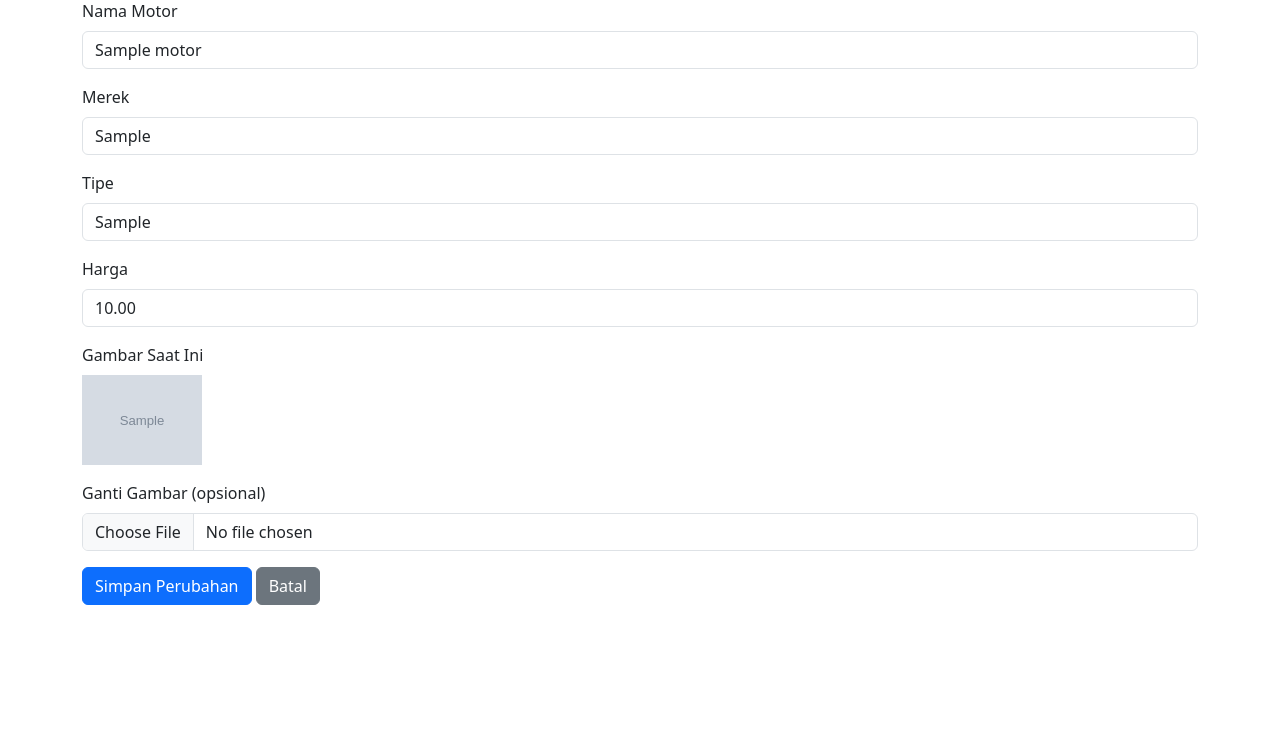
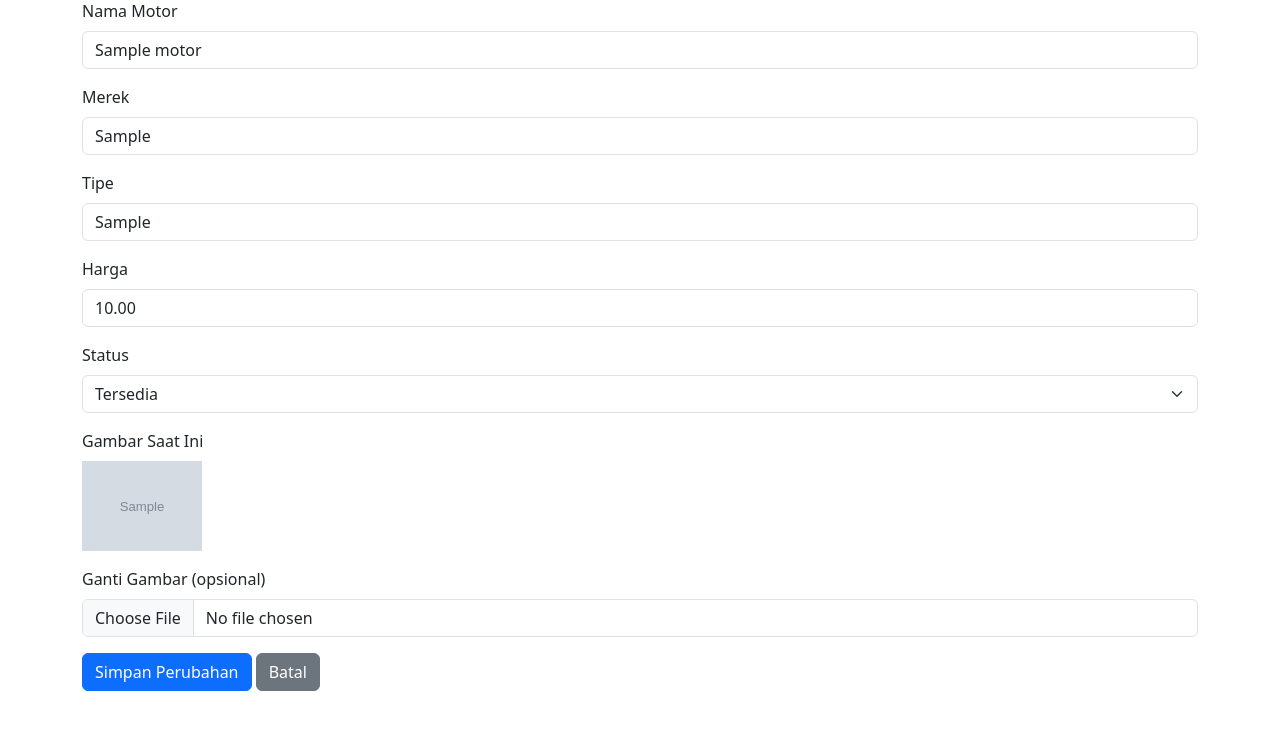
Before and after one commit to Helmy0-0/sewa-motor, a PHP site: page /edit_motor.php?id=1 in a window 1280 px wide. Shown: the part 67-800 px from the top of the page. Run offline with PHP 8.4, Linux system fonts and the light colour scheme; tables that the repository leaves empty hold one stand-in row (values such as "Sample post"); grey boxes marked "Sample" are stand-in pictures; data that the repository does not hold is empty.

Commit message:
Refactor database connection and enhance motor management features
- Updated connection logic in connect.php to use the environment variables.
- Added 'Status' column to daftar_motor.php for displaying motor availability.
- Enhanced edit_motor.php to include a status selection for motors.
- Modified proses_edit_motor.php to handle status updates during motor edits.
- Filtered available motors in transaksi.php to only show those with 'Tersedia' status.

```diff
--- a/src/connect.php
+++ b/src/connect.php
@@ -9,10 +9,10 @@ $password = $env['DB_PASSWORD'];
 $database = $env['DB_NAME'];
 
 // // Buat docker
-// $conn = new mysqli($host, $username, $password, $database);
+$conn = new mysqli($host, $username, $password, $database);
 
 //buat local
-$conn = new mysqli("localhost", "root", "", "projekpbw");
+#$conn = new mysqli("localhost", "root", "", "projekpbw");
 
 
 // Cek koneksi
--- a/src/daftar_motor.php
+++ b/src/daftar_motor.php
@@ -74,6 +74,7 @@ include 'nav.php';
                             <th>Tipe</th>
                             <th>Harga</th>
                             <th>Gambar</th>
+                            <th>Status</th>
                             <th>Aksi</th>
                         </tr>
                     </thead>
@@ -103,6 +104,9 @@ include 'nav.php';
                                             <i class="bi bi-trash"></i> Hapus
                                         </a>
                                     </td>
+                                    <td>
+                                        <?php echo htmlspecialchars($row['status']) ?>
+                                    </td>
                                 </tr>
                             <?php endwhile; ?>
                         <?php else: ?>
--- a/src/edit_motor.php
+++ b/src/edit_motor.php
@@ -20,11 +20,13 @@ $motor = $result->fetch_assoc();
 ?>
 <!DOCTYPE html>
 <html lang="id">
+
 <head>
     <meta charset="UTF-8">
     <title>Edit Data Motor</title>
     <link href="https://cdn.jsdelivr.net/npm/bootstrap@5.3.0/dist/css/bootstrap.min.css" rel="stylesheet">
 </head>
+
 <body>
     <div class="container mt-4">
         <h3>Edit Data Motor</h3>
@@ -34,30 +36,37 @@ $motor = $result->fetch_assoc();
 
             <div class="mb-3">
                 <label for="nama_motor" class="form-label">Nama Motor</label>
-            <input type="text" id="nama_motor" name="nama_motor"
-                   class="form-control" required
+                <input type="text" id="nama_motor" name="nama_motor" class="form-control" required
                     value="<?php echo htmlspecialchars($motor['nama_motor']) ?>">
             </div>
 
             <div class="mb-3">
                 <label for="merek" class="form-label">Merek</label>
-            <input type="text" id="merek" name="merek"
-                   class="form-control" required
+                <input type="text" id="merek" name="merek" class="form-control" required
                     value="<?php echo htmlspecialchars($motor['merek']) ?>">
             </div>
 
             <div class="mb-3">
                 <label for="tipe" class="form-label">Tipe</label>
-            <input type="text" id="tipe" name="tipe"
-                   class="form-control" required
+                <input type="text" id="tipe" name="tipe" class="form-control" required
                     value="<?php echo htmlspecialchars($motor['tipe']) ?>">
             </div>
 
             <div class="mb-3">
                 <label for="harga" class="form-label">Harga</label>
-            <input type="number" id="harga" name="harga"
-                   class="form-control" required
+                <input type="number" id="harga" name="harga" class="form-control" required
                     value="<?php echo htmlspecialchars($motor['harga']) ?>">
+            </div>
+            <div class="mb-3">
+                <label for="status" class="form-label">Status</label>
+                <select id="status" name="status" class="form-select" required>
+                    <option value="Tersedia" <?= $motor['status'] === 'Tersedia' ? 'selected' : '' ?>>
+                        Tersedia
+                    </option>
+                    <option value="Tidak Tersedia" <?= $motor['status'] === 'Tidak Tersedia' ? 'selected' : '' ?>>
+                        Tidak Tersedia
+                    </option>
+                </select>
             </div>
 
             <div class="mb-3">
@@ -79,4 +88,5 @@ $motor = $result->fetch_assoc();
         </form>
     </div>
 </body>
+
 </html>
--- a/src/proses_edit_motor.php
+++ b/src/proses_edit_motor.php
@@ -22,6 +22,7 @@ $old = $result->fetch_assoc();
 $nama_motor = $_POST['nama_motor'] ?? '';
 $merek = $_POST['merek'] ?? '';
 $tipe = $_POST['tipe'] ?? '';
+$status = $_POST['status'] ?? '';
 $harga = ($_POST['harga'] === '' || !isset($_POST['harga']))
     ? $old['harga']
     : floatval($_POST['harga']);
@@ -70,16 +71,17 @@ if (isset($_FILES['file']) && $_FILES['file']['error'] === UPLOAD_ERR_OK) {
 //upload ke db
 $update = $conn->prepare(
     "UPDATE motor
-       SET nama_motor = ?, merek = ?, tipe = ?, harga = ?, gambar = ?
+       SET nama_motor = ?, merek = ?, tipe = ?, harga = ?, gambar = ?, status = ?
      WHERE id_motor = ?"
 );
 $update->bind_param(
-    "sssdsi",
+    "sssdssi",
     $nama_motor,
     $merek,
     $tipe,
     $harga,
     $gambarUrl,
+    $status,
     $id_motor
 );
 
--- a/src/transaksi.php
+++ b/src/transaksi.php
@@ -2,7 +2,7 @@
 include 'connect.php';
 include 'nav.php';
 
-$motorr = $conn->query("SELECT id_motor, nama_motor FROM motor");
+$motorr = $conn->query("SELECT id_motor, nama_motor FROM motor WHERE status = 'Tersedia'");
 $pelangganr = $conn->query("SELECT id_pelanggan, nama FROM pelanggan");
 ?>
 
```
Lines whose indentation alone changed are shown as unchanged.
